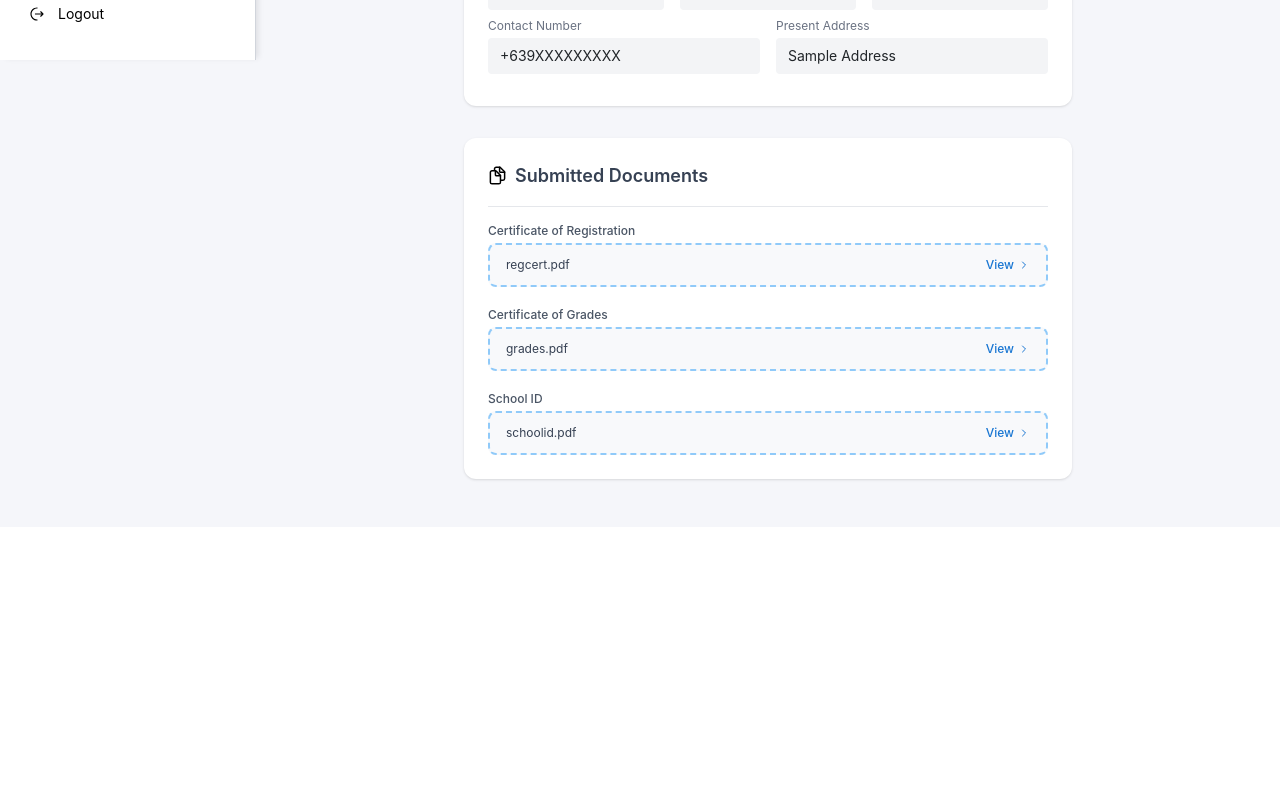
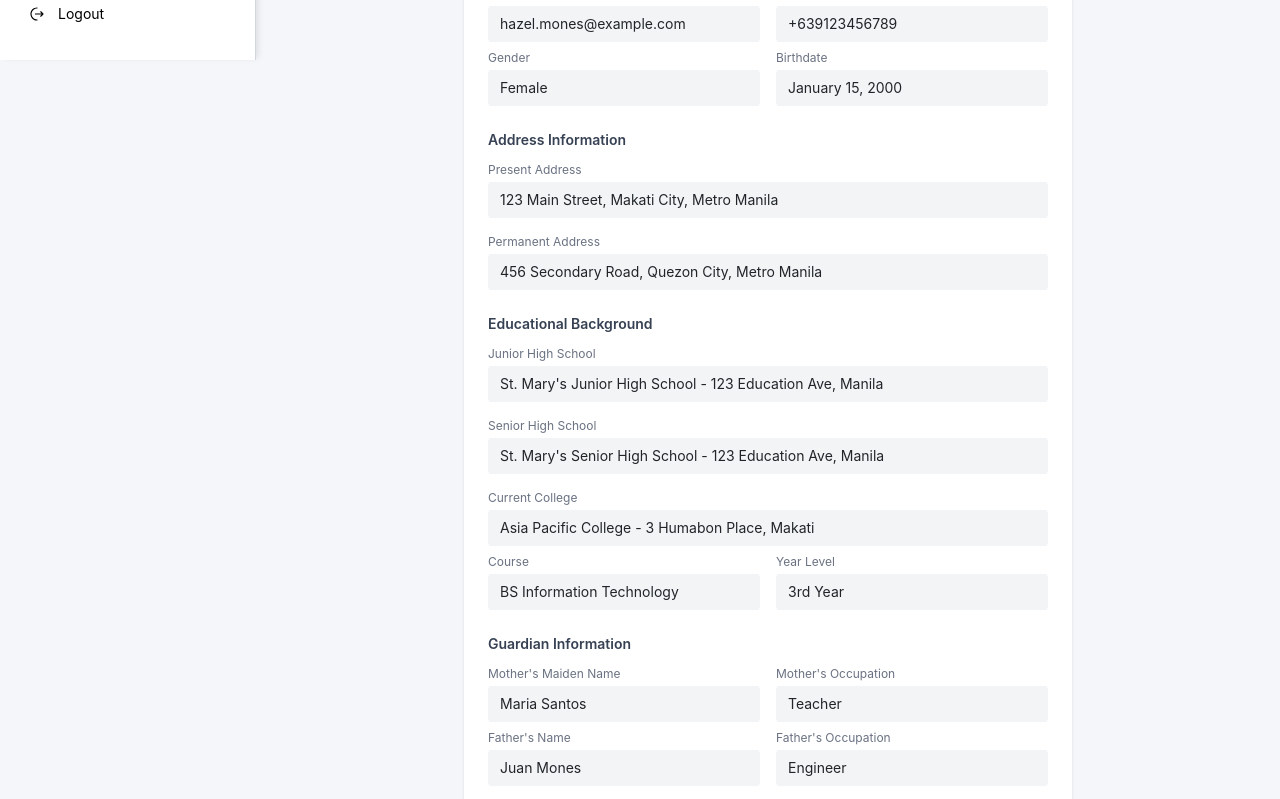
Before and after one commit to APC-SoCIT/APC_2025-2026_T1_SISTEM_IskoLAR, a Next.js app in the folder iskolar/: page /academicyearID/semesterID/status in a window 1280 px wide. Shown: the part 740-1539 px from the top of the page. Before the commit the page ends 1267 px from the top, so only its background shows below. Built offline with nearby package versions, Linux system fonts and the light colour scheme.

Commit message:
modified status page

```diff
--- a/iskolar/app/academicyearID/semesterID/status/page.tsx
+++ b/iskolar/app/academicyearID/semesterID/status/page.tsx
@@ -62,7 +62,9 @@ export default function ApplicationStatusPage() {
                 height={15}
               />
             </span>
-            <span className="absolute top-1 left-7 w-2.5 h-2.5 bg-red-500 rounded-full border-2 border-white"></span>
+            <span className="absolute top-1 left-7">
+              <span className="block w-2.5 h-2.5 bg-red-500 rounded-full border-2 border-white notification-pulse"></span>
+            </span>
             {/* Modal Dropdown */}
             {open && (
               <div className="absolute right-0" style={{ marginTop: "14rem" }}>
@@ -174,16 +176,11 @@ export default function ApplicationStatusPage() {
             <span className="font-semibold text-gray-700 text-lg">Application Details</span>
           </div>
           <hr className="border-gray-200 mb-4" />
-          <div className="grid grid-cols-2 gap-4 mb-2">
+
+          {/* Personal Information */}
+          <div className="space-y-6">
             <div>
-              <label className="block text-xs text-gray-500 mb-1">Scholar ID</label>
-              <input className="w-full bg-gray-100 rounded px-3 py-2 text-sm" value="XXXX-XXXX" readOnly />
-            </div>
-            <div>
-              <label className="block text-xs text-gray-500 mb-1">Email Address</label>
-              <input className="w-full bg-gray-100 rounded px-3 py-2 text-sm" value="example@gmail.com" readOnly />
-            </div>
-          </div>
+              <h3 className="text-sm font-semibold text-gray-700 mb-3">Personal Information</h3>
               <div className="grid grid-cols-3 gap-4 mb-2">
                 <div>
                   <label className="block text-xs text-gray-500 mb-1">Last Name</label>
@@ -200,12 +197,93 @@ export default function ApplicationStatusPage() {
               </div>
               <div className="grid grid-cols-2 gap-4 mb-2">
                 <div>
-              <label className="block text-xs text-gray-500 mb-1">Contact Number</label>
-              <input className="w-full bg-gray-100 rounded px-3 py-2 text-sm" value="+639XXXXXXXXX" readOnly />
+                  <label className="block text-xs text-gray-500 mb-1">Email Address</label>
+                  <input className="w-full bg-gray-100 rounded px-3 py-2 text-sm" value="hazel.mones@example.com" readOnly />
                 </div>
                 <div>
+                  <label className="block text-xs text-gray-500 mb-1">Contact Number</label>
+                  <input className="w-full bg-gray-100 rounded px-3 py-2 text-sm" value="+639123456789" readOnly />
+                </div>
+              </div>
+              <div className="grid grid-cols-2 gap-4 mb-2">
+                <div>
+                  <label className="block text-xs text-gray-500 mb-1">Gender</label>
+                  <input className="w-full bg-gray-100 rounded px-3 py-2 text-sm" value="Female" readOnly />
+                </div>
+                <div>
+                  <label className="block text-xs text-gray-500 mb-1">Birthdate</label>
+                  <input className="w-full bg-gray-100 rounded px-3 py-2 text-sm" value="January 15, 2000" readOnly />
+                </div>
+              </div>
+            </div>
+
+            {/* Address Information */}
+            <div>
+              <h3 className="text-sm font-semibold text-gray-700 mb-3">Address Information</h3>
+              <div className="grid grid-cols-1 gap-4 mb-2">
+                <div>
                   <label className="block text-xs text-gray-500 mb-1">Present Address</label>
-              <input className="w-full bg-gray-100 rounded px-3 py-2 text-sm" value="Sample Address" readOnly />
+                  <input className="w-full bg-gray-100 rounded px-3 py-2 text-sm" value="123 Main Street, Makati City, Metro Manila" readOnly />
+                </div>
+                <div>
+                  <label className="block text-xs text-gray-500 mb-1">Permanent Address</label>
+                  <input className="w-full bg-gray-100 rounded px-3 py-2 text-sm" value="456 Secondary Road, Quezon City, Metro Manila" readOnly />
+                </div>
+              </div>
+            </div>
+
+            {/* Educational Background */}
+            <div>
+              <h3 className="text-sm font-semibold text-gray-700 mb-3">Educational Background</h3>
+              <div className="grid grid-cols-1 gap-4 mb-2">
+                <div>
+                  <label className="block text-xs text-gray-500 mb-1">Junior High School</label>
+                  <input className="w-full bg-gray-100 rounded px-3 py-2 text-sm" value="St. Mary's Junior High School - 123 Education Ave, Manila" readOnly />
+                </div>
+                <div>
+                  <label className="block text-xs text-gray-500 mb-1">Senior High School</label>
+                  <input className="w-full bg-gray-100 rounded px-3 py-2 text-sm" value="St. Mary's Senior High School - 123 Education Ave, Manila" readOnly />
+                </div>
+                <div>
+                  <label className="block text-xs text-gray-500 mb-1">Current College</label>
+                  <input className="w-full bg-gray-100 rounded px-3 py-2 text-sm" value="Asia Pacific College - 3 Humabon Place, Makati" readOnly />
+                </div>
+              </div>
+              <div className="grid grid-cols-2 gap-4 mb-2">
+                <div>
+                  <label className="block text-xs text-gray-500 mb-1">Course</label>
+                  <input className="w-full bg-gray-100 rounded px-3 py-2 text-sm" value="BS Information Technology" readOnly />
+                </div>
+                <div>
+                  <label className="block text-xs text-gray-500 mb-1">Year Level</label>
+                  <input className="w-full bg-gray-100 rounded px-3 py-2 text-sm" value="3rd Year" readOnly />
+                </div>
+              </div>
+            </div>
+
+            {/* Guardian Information */}
+            <div>
+              <h3 className="text-sm font-semibold text-gray-700 mb-3">Guardian Information</h3>
+              <div className="grid grid-cols-2 gap-4 mb-2">
+                <div>
+                  <label className="block text-xs text-gray-500 mb-1">Mother&apos;s Maiden Name</label>
+                  <input className="w-full bg-gray-100 rounded px-3 py-2 text-sm" value="Maria Santos" readOnly />
+                </div>
+                <div>
+                  <label className="block text-xs text-gray-500 mb-1">Mother&apos;s Occupation</label>
+                  <input className="w-full bg-gray-100 rounded px-3 py-2 text-sm" value="Teacher" readOnly />
+                </div>
+              </div>
+              <div className="grid grid-cols-2 gap-4">
+                <div>
+                  <label className="block text-xs text-gray-500 mb-1">Father&apos;s Name</label>
+                  <input className="w-full bg-gray-100 rounded px-3 py-2 text-sm" value="Juan Mones" readOnly />
+                </div>
+                <div>
+                  <label className="block text-xs text-gray-500 mb-1">Father&apos;s Occupation</label>
+                  <input className="w-full bg-gray-100 rounded px-3 py-2 text-sm" value="Engineer" readOnly />
+                </div>
+              </div>
             </div>
           </div>
         </div>
```
Lines whose indentation alone changed are shown as unchanged.
